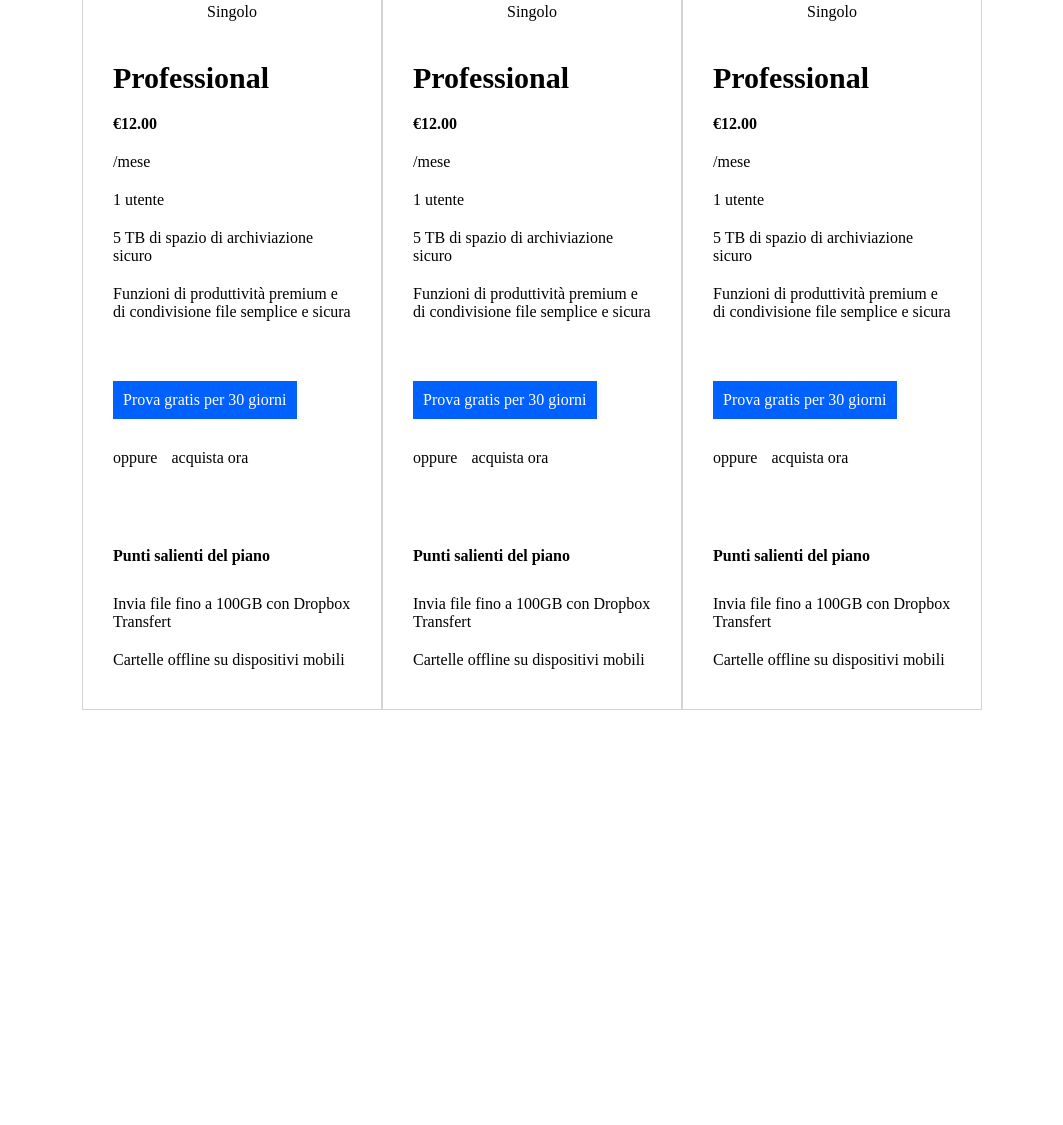
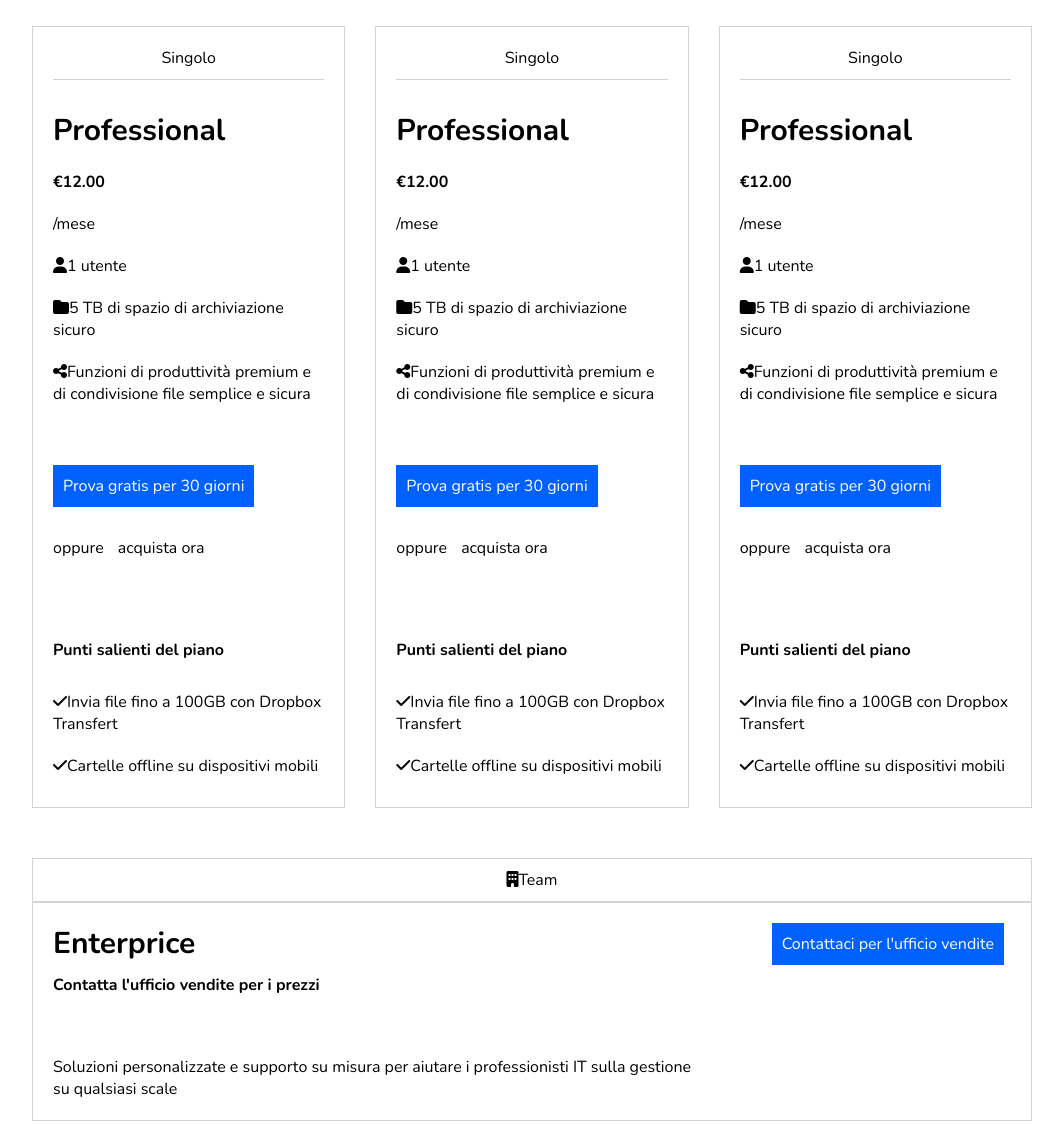
Before and after one commit to AngeloFriello/htmlcss-dropbox, a plain HTML site: page index.html in a window 1280 px wide. Shown: the part 1079-2204 px from the top of the page, without its empty margins (108-1171 px from the left). Before the commit the page ends 1789 px from the top, so only its background shows below. Drawn offline with nearby package versions, Linux system fonts and the light colour scheme.

Commit message:
add-section4

```diff
--- a/css/style.css
+++ b/css/style.css
@@ -2,7 +2,10 @@
     margin: 0 ;
     padding: 0;
     box-sizing: border-box;
+    font-family: 'Nunito', sans-serif;
 }
+
+
 
 body{
     display: flex;
@@ -23,6 +26,7 @@ body{
 
 .col-9{
     width: calc(100% / 1.33333333333);
+    margin: 0 auto;
 }
 
 .col-12{
@@ -41,10 +45,17 @@ img{
     max-width: 100%;
 }
 
-.container {
-    width: 1200px;
+.container-header{
+    max-width: 1200px;
     margin: 0 auto;
     text-align: center;
+
+}
+
+.container {
+    max-width: 1000px;
+    margin: 0 auto;
+
 }
 
 .section-1 .row{
@@ -93,9 +104,6 @@ h1{
     margin-bottom: 10px
 }
 
-.col-4 :last-child {
-    margin-top: 20px;
-}
 
 .ancora{
     display: flex;
@@ -103,7 +111,7 @@ h1{
 
 /* SECTION-2 */
 
-h3{
+.section-2 h3{
     margin-top: 100px;
     padding-bottom: 40px;
     font-size: 30px;
@@ -113,8 +121,8 @@ h3{
 
 }
 
-.section-2 .col-9{
-    margin: auto;
+.section-2 .col-12{
+    margin: 0 auto;
     text-align: left;
     display: block
 }
@@ -131,7 +139,10 @@ h3{
 
 .people-number{
 text-align: center;
-padding-bottom: 30px;
+padding-bottom: 10px;
+margin-bottom: 20px;
+border-bottom: 1px solid lightgrey;
+
 }
 
 .plane-name{
@@ -152,8 +163,7 @@ padding-bottom: 30px;
 
 .left{
     text-align: left;
-    padding-top: 10px;
-    padding-bottom: 10px
+    padding: 10px 0px;
 }
 
 .section-2 .button{
@@ -161,9 +171,85 @@ padding-bottom: 30px;
     margin-top: 50px;
 }
 
-.section-2 .col-3{
-    padding: 30px;
-    border-left: 1px solid lightgray;
-    border-right: 1px solid lightgray;
-    border-bottom: 1px solid lightgrey;
+.section-2 .col-4{
+    padding: 20px;
+    border: 1px solid lightgray;
 }
+
+.margin-r{
+    margin-right: 30px;
+}
+
+
+/* SECTION-3 */
+
+.section-3 .top-row{
+    border: 1px solid lightgray;
+    text-align: center;
+}
+
+.section-3 .bottom-row{
+    text-align: left;
+    border: 1px solid lightgray;
+    padding: 20px;
+}
+
+.section-3 .col-12{
+    margin-top: 50px;
+}
+
+.section-3 .bottom-row{
+    display: flex;
+}
+
+.section-3 a{
+    margin-left: 80px;
+}
+
+.section-3 .col-4{
+    margin-top: 10px;
+}
+
+.section-3 .plane-price{
+    padding-bottom: 60px;
+    padding-top: 10px;
+}
+
+.top-row p{
+   padding: 10px;
+}
+
+
+/* SECTION-4 */
+
+.section-4{
+    margin-top: 150px;
+}
+
+.section-4 .col-8{
+    padding-right:50px;
+}
+
+.section-4 .row{
+    display: flex;
+
+}
+
+.section-4 .top-row{
+    font-weight: 700;
+    font-size: 30px;
+    text-align: left;
+    padding-top: 80px;
+}
+
+.section-4 .bottom-row{
+    padding: 30px 0px;
+    text-align: left;
+
+}
+
+.section-4 .button-white{
+    text-align: left;
+    border: 1px solid black;
+    margin-top: 30px;
+}
--- a/index.html
+++ b/index.html
@@ -1,6 +1,10 @@
 <!DOCTYPE html>
 <html lang="en">
 <head>
+    <script src="https://kit.fontawesome.com/bce4c6f505.js" crossorigin="anonymous"></script>
+    <link rel="preconnect" href="https://fonts.googleapis.com">
+    <link rel="preconnect" href="https://fonts.gstatic.com" crossorigin>
+    <link href="https://fonts.googleapis.com/css2?family=Nunito:wght@400;700&display=swap" rel="stylesheet">
     <link rel="stylesheet" href="./css/style.css">
     <meta charset="UTF-8">
     <meta name="viewport" content="width=device-width, initial-scale=1.0">
@@ -11,7 +15,7 @@
         <nav>
             <div class="nav-left">
                 <div>
-                    <img src="./img/logo-small.png" alt="">
+                    <a href=""><img src="./img/logo-small.png" alt=""></a>
                 </div>
                 <a href="">Perchè Dropbox</a>
                 <a href="">Funzioni</a>
@@ -25,7 +29,7 @@
             </div>
         </nav>
         <section class="section-1">
-            <div class="container">
+            <div class="container-header">
                 <div class="row">
                     <div class="col-12">
                         <h1>Tutto ciò che ti serve per il lavoro, in un unico posto</h1>
@@ -46,60 +50,95 @@
         <section class="section-2">
             <div class="container">
                 <div class="row">
-                    <div class="col-9">
+                    <div class="col-12">
                         <h3>Trova il Piano business che fa per te</h3>
                         <input type="checkbox">Fatturazione mensile
                         <input type="checkbox" id="input-right">Fatturazione annuale
                     </div>
                     <div class="plane">
-                        <div class="col-3">
+                        <div class="col-4 margin-r">
                             <p class="people-number">Singolo</p>
                             <p class="plane-name left">Professional</p>
                             <p class="plane-price left">&euro;12.00</p>
                             <p class="left">/mese</p>
-                            <p class="left">1 utente</p>
-                            <p class="left">5 TB di spazio di archiviazione sicuro</p>
-                            <p class="left">Funzioni di produttività premium e di condivisione file semplice e sicura</p>
+                            <p class="left"><i class="fa-solid fa-user"></i>1 utente</p>
+                            <p class="left"><i class="fa-solid fa-folder"></i>5 TB di spazio di archiviazione sicuro</p>
+                            <p class="left"><i class="fa-solid fa-share-nodes"></i>Funzioni di produttività premium e di condivisione file semplice e sicura</p>
                             <div class="ancora">
                                 <a href="" class="button">Prova gratis per 30 giorni</a>
                             </div>
                             <p class="left">oppure <a href="">acquista ora</a></p>
                             <p class="title-midle-column">Punti salienti del piano</p>
-                            <p class="left">Invia file fino a 100GB con Dropbox Transfert</p>
-                            <p class="left">Cartelle offline su dispositivi mobili</p>
+                            <p class="left"><i class="fa-solid fa-check"></i>Invia file fino a 100GB con Dropbox Transfert</p>
+                            <p class="left"><i class="fa-solid fa-check"></i>Cartelle offline su dispositivi mobili</p>
                         </div>
-                        <div class="col-3">
+                        <div class="col-4 margin-r">
                             <p class="people-number">Singolo</p>
                             <p class="plane-name left">Professional</p>
                             <p class="plane-price left">&euro;12.00</p>
                             <p class="left">/mese</p>
-                            <p class="left">1 utente</p>
-                            <p class="left">5 TB di spazio di archiviazione sicuro</p>
-                            <p class="left">Funzioni di produttività premium e di condivisione file semplice e sicura</p>
+                            <p class="left"><i class="fa-solid fa-user"></i>1 utente</p>
+                            <p class="left"><i class="fa-solid fa-folder"></i>5 TB di spazio di archiviazione sicuro</p>
+                            <p class="left"><i class="fa-solid fa-share-nodes"></i>Funzioni di produttività premium e di condivisione file semplice e sicura</p>
                             <div class="ancora">
                                 <a href="" class="button">Prova gratis per 30 giorni</a>
                             </div>
                             <p class="left">oppure <a href="">acquista ora</a></p>
                             <p class="title-midle-column">Punti salienti del piano</p>
-                            <p class="left">Invia file fino a 100GB con Dropbox Transfert</p>
-                            <p class="left">Cartelle offline su dispositivi mobili</p>
+                            <p class="left"><i class="fa-solid fa-check"></i>Invia file fino a 100GB con Dropbox Transfert</p>
+                            <p class="left"><i class="fa-solid fa-check"></i>Cartelle offline su dispositivi mobili</p>
                         </div>
-                        <div class="col-3">
+                        <div class="col-4">
                             <p class="people-number">Singolo</p>
                             <p class="plane-name left">Professional</p>
                             <p class="plane-price left">&euro;12.00</p>
                             <p class="left">/mese</p>
-                            <p class="left">1 utente</p>
-                            <p class="left">5 TB di spazio di archiviazione sicuro</p>
-                            <p class="left">Funzioni di produttività premium e di condivisione file semplice e sicura</p>
+                            <p class="left"><i class="fa-solid fa-user"></i>1 utente</p>
+                            <p class="left"><i class="fa-solid fa-folder"></i>5 TB di spazio di archiviazione sicuro</p>
+                            <p class="left"><i class="fa-solid fa-share-nodes"></i>Funzioni di produttività premium e di condivisione file semplice e sicura</p>
                             <div class="ancora">
                                 <a href="" class="button">Prova gratis per 30 giorni</a>
                             </div>
                             <p class="left">oppure <a href="">acquista ora</a></p>
                             <p class="title-midle-column">Punti salienti del piano</p>
-                            <p class="left">Invia file fino a 100GB con Dropbox Transfert</p>
-                            <p class="left">Cartelle offline su dispositivi mobili</p>
+                            <p class="left"><i class="fa-solid fa-check"></i>Invia file fino a 100GB con Dropbox Transfert</p>
+                            <p class="left"><i class="fa-solid fa-check"></i>Cartelle offline su dispositivi mobili</p>
                         </div>
+                    </div>
+                </div>
+            </div>
+        </section>
+        <section class="section-3">
+            <div class="container">
+                <div class="row">
+                    <div class="col-12">
+                        <div class="top-row">
+                            <p><i class="fa-solid fa-building"></i>Team</p>
+                        </div>
+                        <div class="bottom-row">
+                            <div class="col-8">
+                                <p class="plane-name">Enterprice</p>
+                                <p class="plane-price">Contatta l'ufficio vendite per i prezzi</p>
+                                <p>Soluzioni personalizzate e supporto su misura per aiutare i professionisti IT sulla gestione su qualsiasi scale</p>
+                            </div>
+                            <div class="col-4">
+                                <a href="" class="button">Contattaci per l'ufficio vendite</a>
+                            </div>
+                        </div>
+                    </div>
+                </div>
+            </div>
+        </section>
+        <section class="section-4">
+            <div class="container">
+                <div class="row">
+                    <div class="col-8">
+                        <img src="./img/partner.png" alt="">
+                    </div>
+                    <div class="col-4">
+                        <p class="top-row">Entra in contatto con un partner Dropbox</p>
+                        <p class="bottom-row">Trova un partner Dropbox e hellosign di fiducia. Ottieni le soluzioni e servizzi necessari per raggiungere i tuoi obbiettivi aziendali, tra cui implementazione, gestione e supporto continui.</p>
+                        <a href="" class="button-white">Trova un partner</a>
                     </div>
                 </div>
             </div>
```
